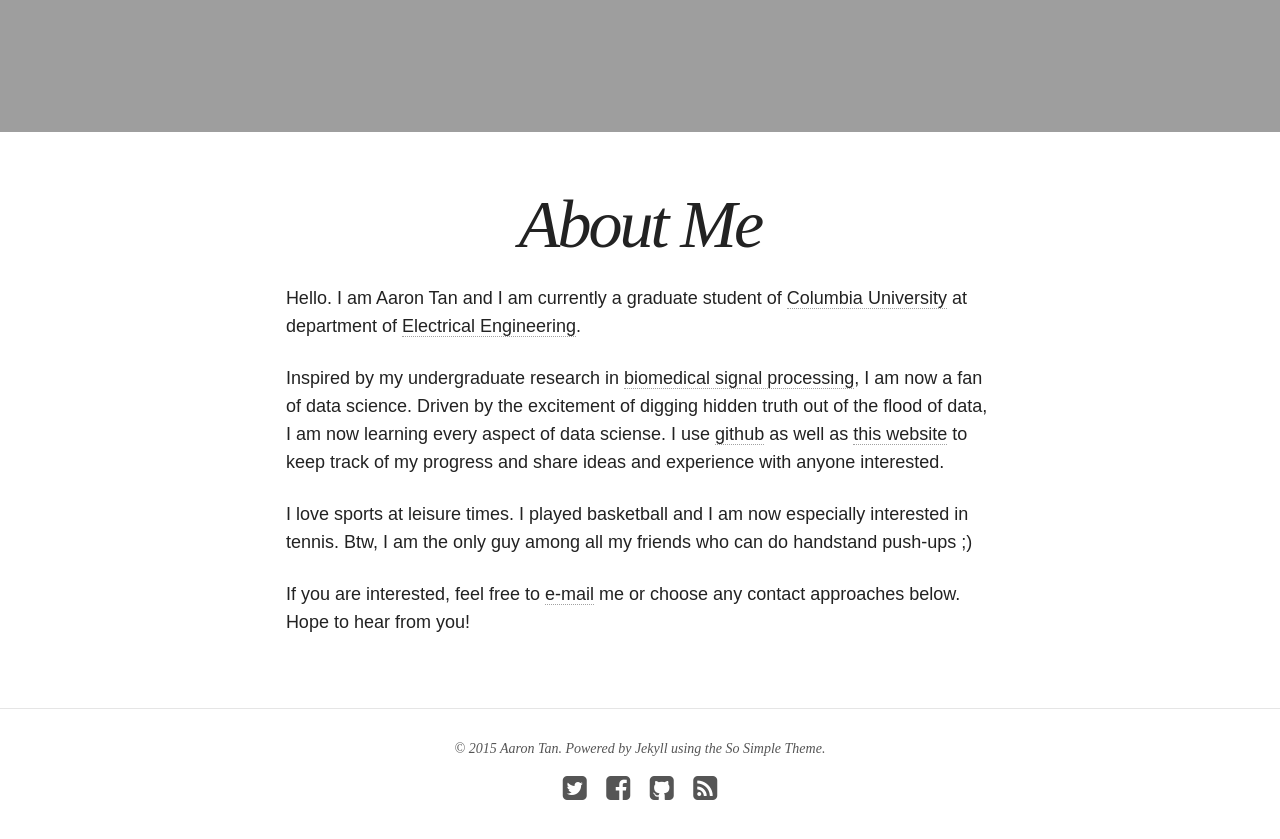
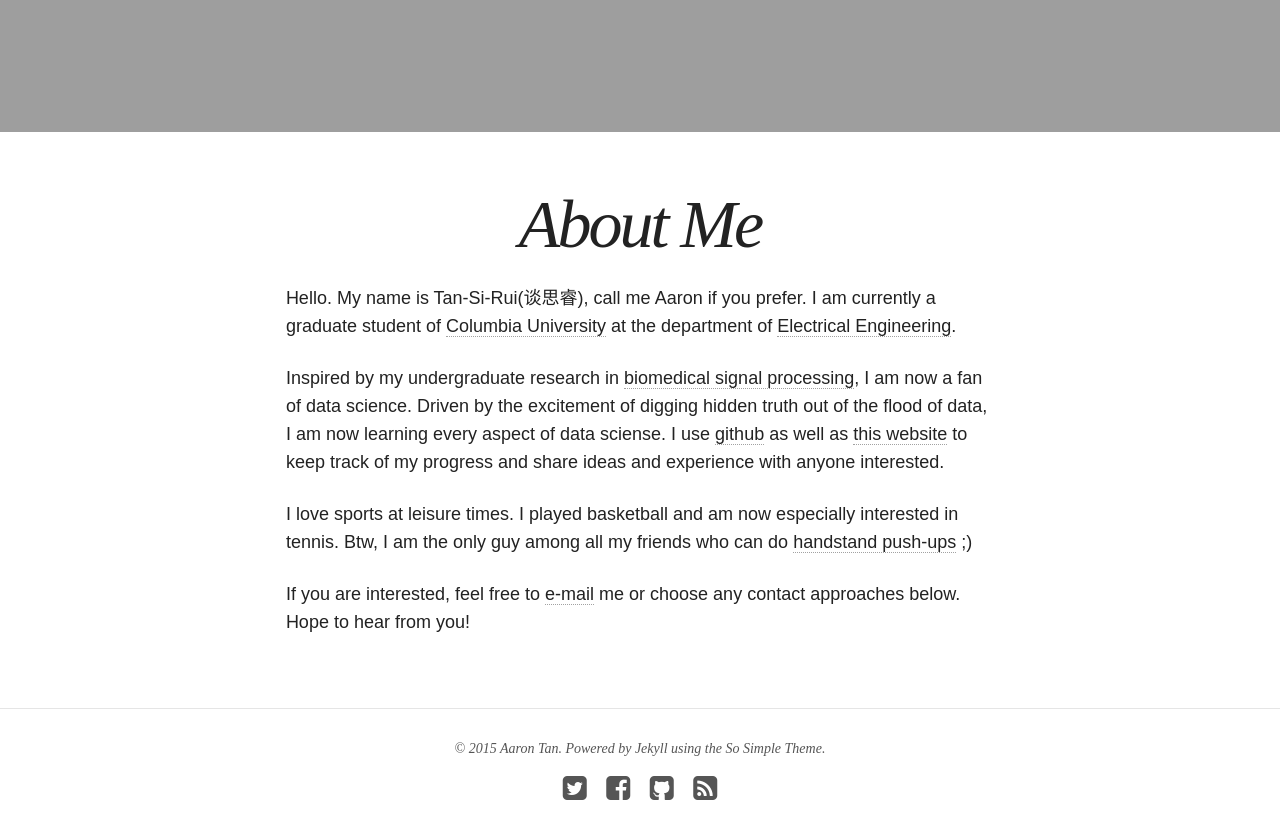
Before and after one commit to jangsutsr/jangsutsr.github.io, a Jekyll site: the page built from about/index.md, in a window 1280 px wide and 900 px high, scrolled down 982 px. Shown: the top 839 px of the window. Built offline with Jekyll 4.4.1, drawn with Linux system fonts in a browser that asks for light colours; nearby versions of some CDN libraries.

Commit message:
modify profile

```diff
--- a/about/index.md
+++ b/about/index.md
@@ -7,10 +7,10 @@ image:
   feature: bio-background.jpg
 ---
 
-Hello. I am Aaron Tan and I am currently a graduate student of [Columbia University](http://www.columbia.edu) at department of [Electrical Engineering](http://www.ee.columbia.edu).
+Hello. My name is Tan-Si-Rui(谈思睿), call me Aaron if you prefer. I am currently a graduate student of [Columbia University](http://www.columbia.edu) at the department of [Electrical Engineering](http://www.ee.columbia.edu).
 
 Inspired by my undergraduate research in [biomedical signal processing](http://ieeexplore.ieee.org/xpl/articleDetails.jsp?arnumber=7022704&queryText=A+Novel+Time-Frequency+Analysis+Approach+for+Nonstaionary+Time+Series+Using+Multi-resolution+Wavelet&matchBoolean=true&newsearch=true&searchField=Search_All), I am now a fan of data science. Driven by the excitement of digging hidden truth out of the flood of data, I am now learning every aspect of data sciense. I use [github](https://github.com/jangsutsr) as well as [this website](http://jangsutsr.github.io) to keep track of my progress and share ideas and experience with anyone interested.
 
-I love sports at leisure times. I played basketball and I am now especially interested in tennis. Btw, I am the only guy among all my friends who can do handstand push-ups ;)
+I love sports at leisure times. I played basketball and am now especially interested in tennis. Btw, I am the only guy among all my friends who can do [handstand push-ups](https://en.wikipedia.org/wiki/Handstand_push-up) ;)
 
 If you are interested, feel free to [e-mail](jangsutsr@gmail.com) me or choose any contact approaches below. Hope to hear from you!
```
